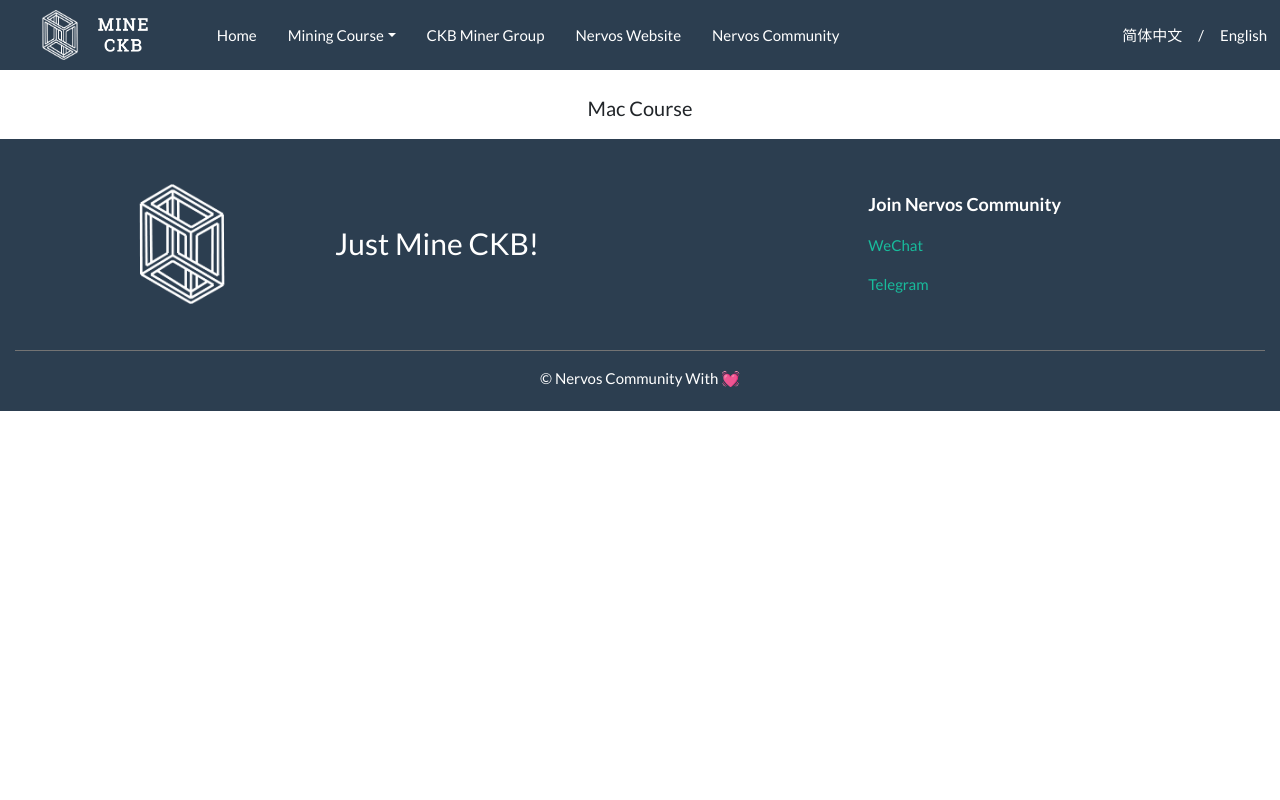
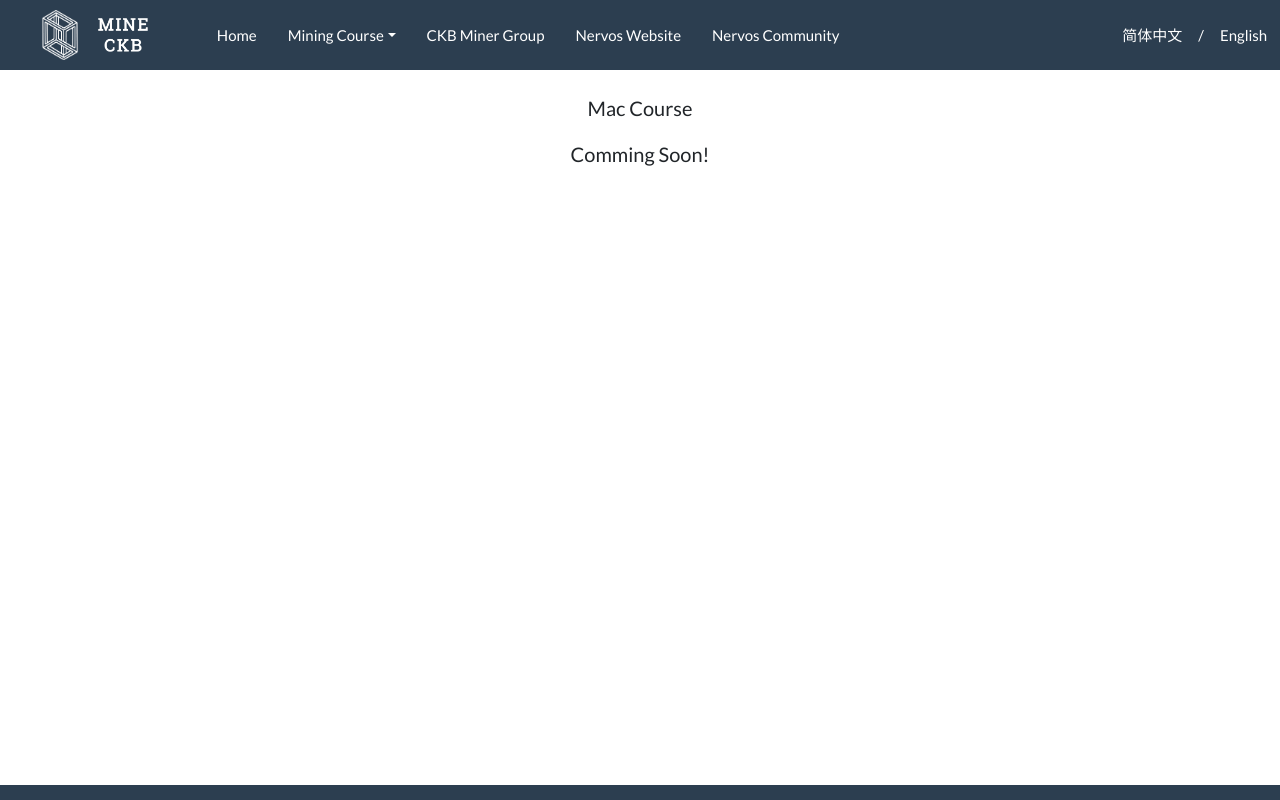
Before and after one commit to nervoscommunity/mineckb, a plain HTML site: page pages/en/mine_Mac_en.html in a window 1280 px wide. Shown: the top 800 px of the page. Drawn offline with Linux system fonts and the light colour scheme; a script that the page names is missing.

Commit message:
Update mine_Mac_en.html

```diff
--- a/pages/en/mine_Mac_en.html
+++ b/pages/en/mine_Mac_en.html
@@ -76,9 +76,12 @@
             <div class="col-sm-12 col-md-12 text-center">
                 <br>
                 <p style="font-size:20px;">Mac Course</p>
+		<p style="font-size:20px;">Comming Soon!</p>
             </div>
         </div>
     </div>
+	<div style="height:600px">
+		</div>
 
 	<div class="container-fluid bg-primary" style="height:auto">
 
```
